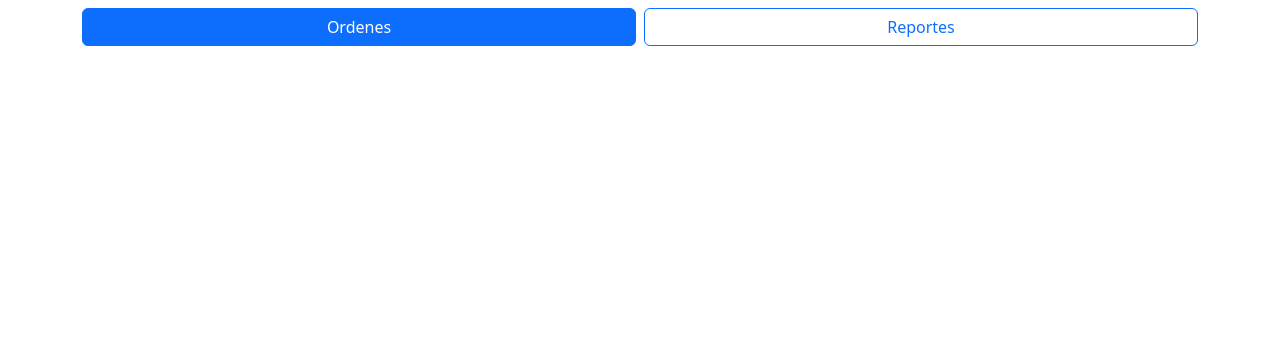
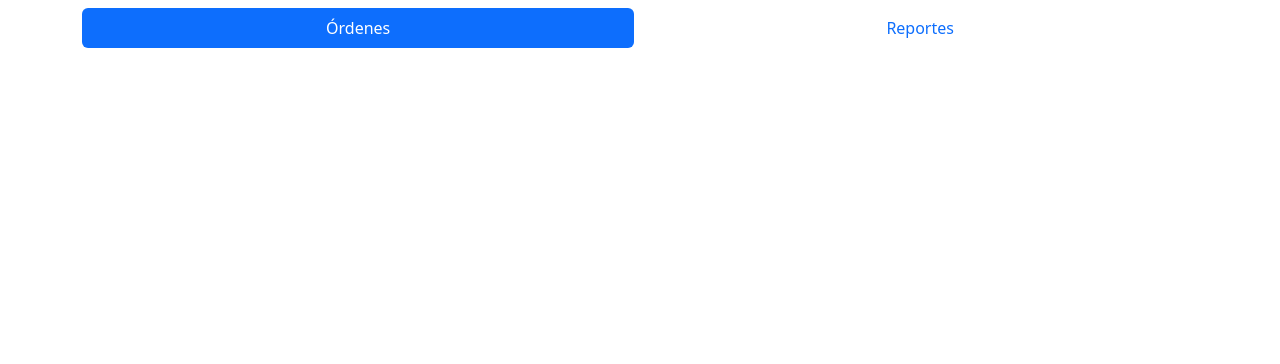
Before and after one commit to Galindo-lab/prestamos, a Django app: page /orders/history/ in a window 1280 px wide. Shown: the part 56-420 px from the top of the page. Run offline with Django 5.2, Linux system fonts and the light colour scheme; the visitor is signed in with stand-in values (Sample User, id 1); data that the repository does not hold is empty; some libraries are stand-ins or nearby versions.

```diff
--- a/prestamos/views.py
+++ b/prestamos/views.py
@@ -24,7 +24,11 @@ class ReportListView(LoginRequiredMixin, ListView):
 
     def get(self, request, *args, **kwargs):
         # ordenes pendientes
-        pendigs = Order.objects.filter(user=self.request.user, order_date__gt=timezone.now(), status__in=[OrderStatusChoices.PENDING])
+        pendigs = Order.objects.filter(
+            user=self.request.user,
+            order_date__gt=timezone.now(),
+            status__in=[OrderStatusChoices.PENDING]
+        )
 
         # Obtiene los reportes asociados al usuario actual
         reports = Report.objects.filter(order__user=self.request.user)
--- a/templates/bases/base.html
+++ b/templates/bases/base.html
@@ -50,7 +50,7 @@
 
     {% endblock %}
 </head>
-<body class="bg-body-tertiary">
+<body class="">
 
 <header>
     {% block header %}
--- a/templates/navegation/bottom.html
+++ b/templates/navegation/bottom.html
@@ -10,7 +10,7 @@
     </a>
 
     <a href="{% url 'report_list' %}" class="col-3 text-center btn btn-sm py-2">
-        <div class="rounded-pill pt-2 pb-1 text-primary-emphasis {% if option == 3 %} bg-primary-subtle{% endif %}">
+        <div class="rounded-pill pt-2 pb-1 text-primary-emphasis {% if option == 3 %} bg-primary-subtle {% endif %}">
 
             <div class="position-relative">
                 <i class="bi bi-card-text h4 "></i>
@@ -23,14 +23,14 @@
 
 
     <a href="{% url 'order_history_list' %}" class="col-3 text-center btn btn-sm py-2">
-        <div class="rounded-pill pt-2 pb-1 text-primary-emphasis {% if option == 2 %} bg-primary-subtle  {% endif %}">
+        <div class="rounded-pill pt-2 pb-1 text-primary-emphasis  {% if option == 2 %} bg-primary-subtle{% endif %}">
             <i class="bi bi-archive h4"></i>
         </div>
         <span class="small {% if option == 2 %} fw-medium {% endif %}">Historial</span>
     </a>
 
     <a href="wp_animation.html" class="col-3 text-center btn btn-sm py-2">
-        <div class="rounded-pill pt-2 pb-1  text-primary-emphasis {% if option == 4 %} bg-primary-subtle{% endif %}">
+        <div class="rounded-pill pt-2 pb-1 text-primary-emphasis {% if option == 4 %} bg-primary-subtle{% endif %}">
             <i class="bi bi-person h4"></i>
         </div>
         <span class="small {% if option == 4 %} fw-medium {% endif %}">Usuario</span>
--- a/templates/order_history_list.html
+++ b/templates/order_history_list.html
@@ -6,16 +6,19 @@
 {% endblock %}
 
 {% block content %}
-  <div class="container" style="margin-bottom: 6em;">
+  <div class="container" style="margin-bottom: 4.5em;">
     {# Botones #}
-    <div class="d-flex gap-2 my-2 mb-2">
-      <input type="radio" class="btn-check" name="options" id="option1" autocomplete="off" checked />
-      <label class="btn btn-outline-primary col" for="option1">Ordenes</label>
+    <ul class="nav nav-pills nav-fill mt-2 mb-2 gap-2" id="myTab">
+      <li class="nav-item">
+        <a class="nav-link active" id="ordenes-tab" data-bs-toggle="tab" href="#ordenes" role="tab" aria-controls="ordenes" aria-selected="true">Órdenes</a>
+      </li>
+      <li class="nav-item">
+        <a class="nav-link" id="reportes-tab" data-bs-toggle="tab" href="#reportes" role="tab" aria-controls="reportes" aria-selected="false">Reportes</a>
+      </li>
+    </ul>
 
-      <input type="radio" class="btn-check" name="options" id="option2" autocomplete="off" />
-      <label class="btn btn-outline-primary col" for="option2">Reportes</label>
-    </div>
-
+    <div class="tab-content">
+      <div class="tab-pane fade show active" id="ordenes" role="tabpanel" aria-labelledby="ordenes-tab">
         <ul class="list-group">
           {% for order in orders %}
             {% if not order.get_report.active %}
@@ -36,11 +39,15 @@
           {% endfor %}
 
           {% if page_obj.has_next %}
-          <a class="text-center text-secondary list-group-item list-group-item-action" href="{% url 'order_history_list' %}?page={{ page_obj.next_page_number }}">
-            Ver más Ordenes...
-        </a>
+            <a class="text-center text-secondary list-group-item list-group-item-action" href="{% url 'order_history_list' %}?page={{ page_obj.next_page_number }}">Ver más Ordenes...</a>
           {% endif %}
         </ul>
+      </div>
+    </div>
+    <div class="tab-pane fade" id="reportes" role="tabpanel" aria-labelledby="reportes-tab">
+      <!-- Contenido para la pestaña Reportes -->
+      Aquí va el contenido de Reportes.
+    </div>
   </div>
 
   {# Barra inferior #}
--- a/templates/report_list.html
+++ b/templates/report_list.html
@@ -16,7 +16,7 @@
 
     <div style="margin-bottom: 6em;">
       {# Botones #}
-      <div class="d-flex gap-2 my-2 mb-2">
+      <div class="d-flex gap-3 my-2 mb-3">
         <input type="radio" class="btn-check" name="options" id="option1" autocomplete="off" checked />
         <label class="btn btn-outline-primary col" for="option1">Próximas</label>
 
```
Lines whose indentation alone changed are shown as unchanged.
